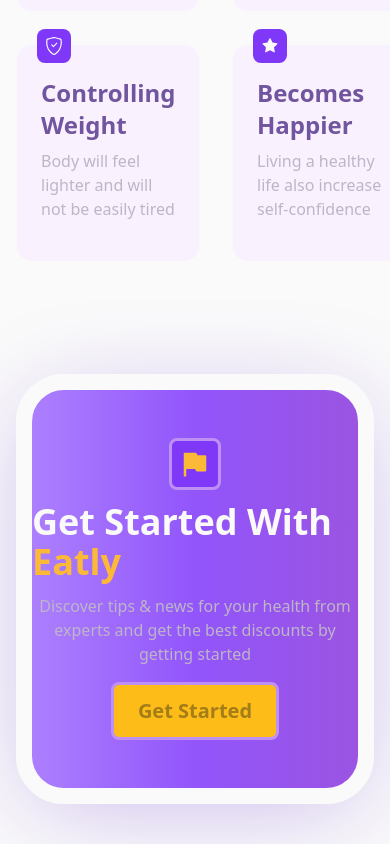
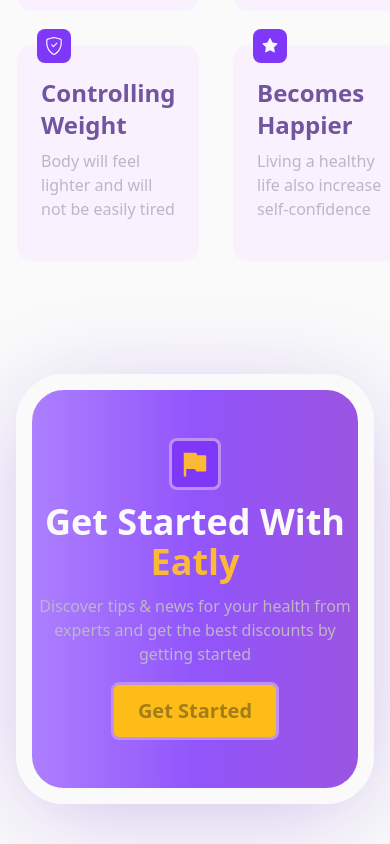
Before and after one commit to lakshmanb-0/eatly_landing_page, a React (Create React App) app: page / in a window 390 px wide. Shown: the part 2522-3366 px from the top of the page. Built offline with nearby package versions, Linux system fonts and the light colour scheme.

Commit message:
components updated

```diff
--- a/src/App.jsx
+++ b/src/App.jsx
@@ -10,7 +10,7 @@
       <Program />
       <Values />
       {/* banner  */}
-      <main className="px-4 py-10">
+      <main className="px-4 py-10 text-center">
         <section className="bg-gradient-to-r from-[#ac7ffe] via-[#9255fb] to-[#9b54e2] border-[1rem] border-white shadow-[0_15px_100px_-15px_#c9b8ec] grid place-items-center max_width rounded-[3rem]">
           <div className="flex flex-col items-center justify-center py-12">
             <div className="bg-icon_bg text-yellow_text p-2 rounded-lg text-3xl border-[3px] border-light_purple">
@@ -19,7 +19,7 @@
             <h1 className="text-4xl py-3 text-white font-bold">
               Get Started With <span className="text-yellow_text">Eatly</span>
             </h1>
-            <p className="text-[1rem] max-w-[23rem] text-center pb-4">
+            <p className="text-[1rem] max-w-[23rem] pb-4">
               Discover tips & news for your health from experts and get the best
               discounts by getting started
             </p>
--- a/src/components/Header.jsx
+++ b/src/components/Header.jsx
@@ -39,10 +39,10 @@
       <section className="w-full bg-gradient-to-r from-white via-[#ede0f2] to-white absolute bottom-0 z-0">
         <div className="max_width grid lg:grid-cols-3 place-items-center px-4 py-3 ">
           <div className="flex items-center gap-4 h-[3rem] lg:h-[4rem] ">
-            <div className="w-[10rem]">
+            <div className="w-[8rem] sm:w-[10rem]">
               <img src="/emerson_logo.png" alt="" />
             </div>
-            <div className="w-[10rem]">
+            <div className="w-[8rem] sm:w-[10rem]">
               <img src="/herbalife_logo.png" alt="" />
             </div>
           </div>
```
